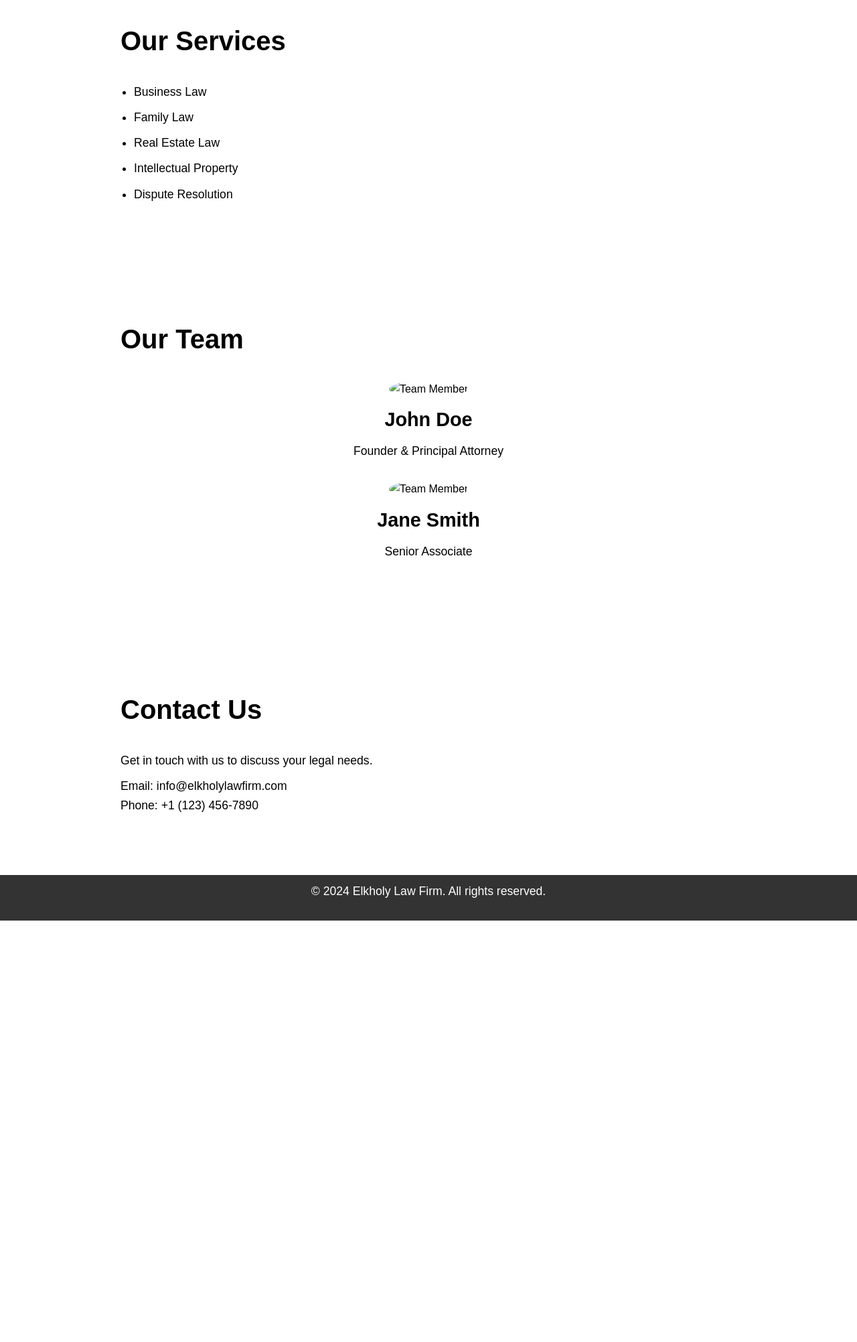
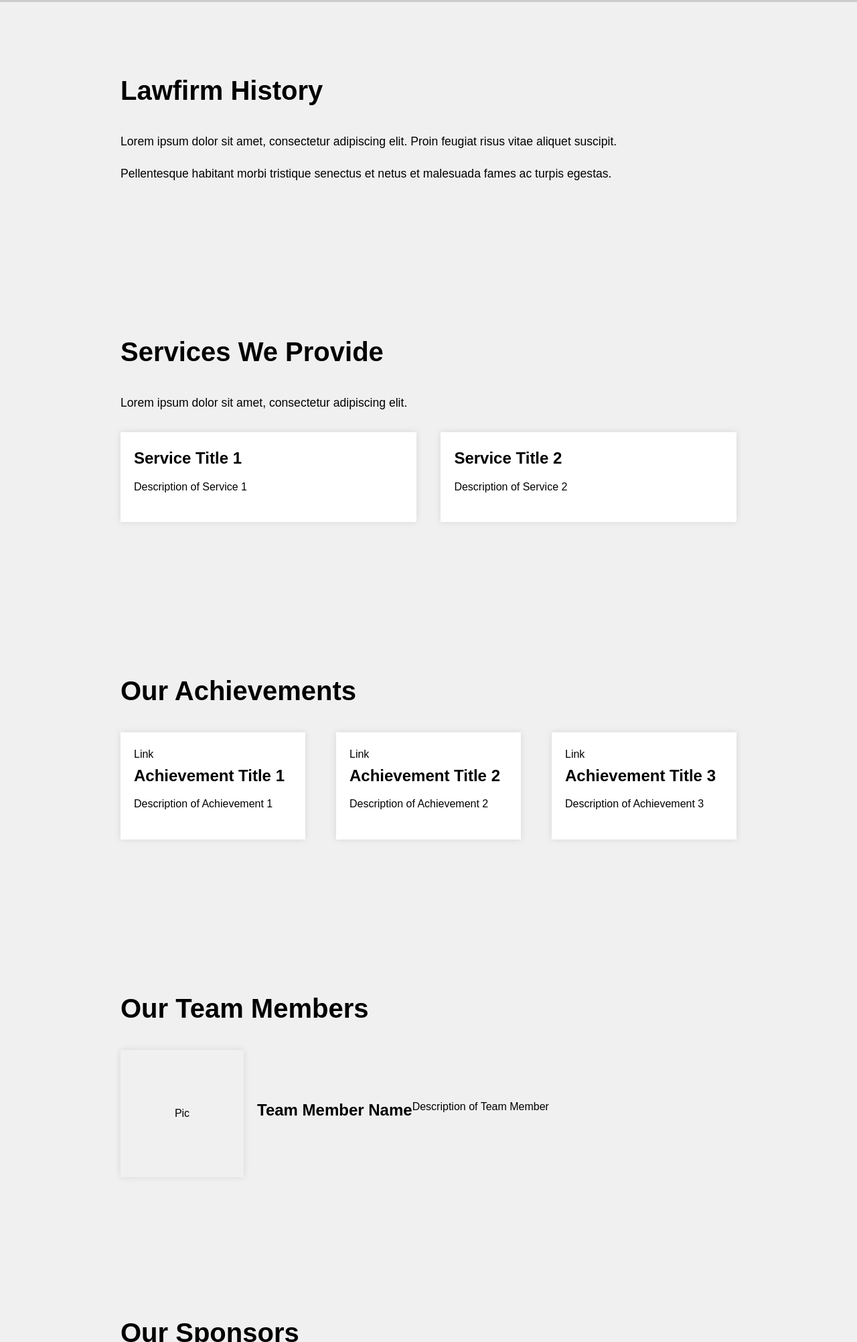
Before and after one commit to Seif555/Elkholy-Lawfirm, a plain HTML site: page index.html in a window 1280 px wide. Shown: the part 797-2800 px from the top of the page at 67% size. Before the commit the page ends 2171 px from the top, so only its background shows below. Drawn offline with Linux system fonts and the light colour scheme; placeholder pictures from the web are drawn by us.

Commit message:
Add initial HTML and CSS files

```diff
--- a/index.html
+++ b/index.html
@@ -7,71 +7,108 @@
     <link rel="stylesheet" href="styles.css">
 </head>
 <body>
-    <header>
-        <nav>
-            <ul>
-                <li><a href="#about">About</a></li>
-                <li><a href="#services">Services</a></li>
-                <li><a href="#team">Our Team</a></li>
-                <li><a href="#contact">Contact</a></li>
-            </ul>
-        </nav>
-    </header>
 
-    <section id="hero">
-        <div class="hero-content">
-            <h1>Welcome to Elkholy Law Firm</h1>
-            <p>Your trusted legal advisors</p>
-        </div>
-    </section>
-
-    <section id="about">
-        <div class="container">
-            <h2>About Us</h2>
-            <p>Elkholy Law Firm is dedicated to providing expert legal advice and representation to individuals and businesses.</p>
-            <p>We specialize in various areas of law, ensuring comprehensive legal solutions tailored to meet your needs.</p>
-        </div>
-    </section>
-
-    <section id="services">
-        <div class="container">
-            <h2>Our Services</h2>
-            <ul>
-                <li>Business Law</li>
-                <li>Family Law</li>
-                <li>Real Estate Law</li>
-                <li>Intellectual Property</li>
-                <li>Dispute Resolution</li>
-            </ul>
-        </div>
-    </section>
-
-    <section id="team">
-        <div class="container">
-            <h2>Our Team</h2>
-            <div class="team-member">
-                <img src="team-member.jpg" alt="Team Member">
-                <h3>John Doe</h3>
-                <p>Founder & Principal Attorney</p>
-            </div>
-            <div class="team-member">
-                <img src="team-member.jpg" alt="Team Member">
-                <h3>Jane Smith</h3>
-                <p>Senior Associate</p>
+    <!-- Home Section -->
+    <section id="home" class="section">
+        <div class="background-image">
+            <div class="centered-text">
+                <h1>Elkholy Law Firm</h1>
             </div>
         </div>
     </section>
 
-    <section id="contact">
+    <!-- Lawfirm History Section -->
+    <section id="lawfirm-history" class="section">
+        <div class="container">
+            <h2>Lawfirm History</h2>
+            <p>Lorem ipsum dolor sit amet, consectetur adipiscing elit. Proin feugiat risus vitae aliquet suscipit.</p>
+            <p>Pellentesque habitant morbi tristique senectus et netus et malesuada fames ac turpis egestas.</p>
+        </div>
+    </section>
+
+    <!-- Services Section -->
+    <section id="services" class="section">
+        <div class="container">
+            <h2>Services We Provide</h2>
+            <p>Lorem ipsum dolor sit amet, consectetur adipiscing elit.</p>
+            <div class="service">
+                <div class="service-item">
+                    <h3>Service Title 1</h3>
+                    <p>Description of Service 1</p>
+                </div>
+                <div class="service-item">
+                    <h3>Service Title 2</h3>
+                    <p>Description of Service 2</p>
+                </div>
+            </div>
+            <!-- Add more service-item divs here as needed -->
+        </div>
+    </section>
+
+    <!-- Our Achievements Section -->
+    <section id="achievements" class="section">
+        <div class="container">
+            <h2>Our Achievements</h2>
+            <div class="achievement">
+                <div class="achievement-item">
+                    <div class="achievement-image">Link</div>
+                    <h3>Achievement Title 1</h3>
+                    <p>Description of Achievement 1</p>
+                </div>
+                <div class="achievement-item">
+                    <div class="achievement-image">Link</div>
+                    <h3>Achievement Title 2</h3>
+                    <p>Description of Achievement 2</p>
+                </div>
+                <div class="achievement-item">
+                    <div class="achievement-image">Link</div>
+                    <h3>Achievement Title 3</h3>
+                    <p>Description of Achievement 3</p>
+                </div>
+            </div>
+            <!-- Add more achievement-item divs here as needed -->
+        </div>
+    </section>
+
+    <!-- Team Members Section -->
+    <section id="team-members" class="section">
+        <div class="container">
+            <h2>Our Team Members</h2>
+            <div class="team-member">
+                <div class="team-member-image">Pic</div>
+                <h3>Team Member Name</h3>
+                <p>Description of Team Member</p>
+            </div>
+            <!-- Add more team-member divs here as needed -->
+        </div>
+    </section>
+
+    <!-- Sponsors Section -->
+    <section id="sponsors" class="section">
+        <div class="container">
+            <h2>Our Sponsors</h2>
+            <div class="sponsor">
+                <p>Sponsor Name 1</p>
+                <p>Sponsor Name 2</p>
+                <!-- Add more sponsor names here as needed -->
+            </div>
+        </div>
+    </section>
+
+    <!-- Contact Us Section -->
+    <section id="contact-us" class="section">
         <div class="container">
             <h2>Contact Us</h2>
-            <p>Get in touch with us to discuss your legal needs.</p>
+            <p>Get in touch with us for legal advice and services.</p>
             <p>Email: info@elkholylawfirm.com<br>Phone: +1 (123) 456-7890</p>
         </div>
     </section>
 
     <footer>
-        <p>&copy; 2024 Elkholy Law Firm. All rights reserved.</p>
+        <div class="container">
+            <p>&copy; 2024 Elkholy Law Firm. All rights reserved.</p>
+        </div>
     </footer>
+
 </body>
 </html>
--- a/styles.css
+++ b/styles.css
@@ -8,50 +8,12 @@
 body {
     font-family: Arial, sans-serif;
     line-height: 1.6;
-}
-
-/* Navigation styles */
-header {
-    background-color: #333;
-    color: #fff;
-    padding: 10px 0;
-}
-
-    header nav ul {
-        list-style-type: none;
-        text-align: center;
-    }
-
-        header nav ul li {
-            display: inline;
-            margin: 0 10px;
-        }
-
-            header nav ul li a {
-                color: #fff;
-                text-decoration: none;
-                font-weight: bold;
-            }
-
-/* Hero section styles */
-#hero {
-    background-color: #f2f2f2;
-    padding: 100px 0;
-    text-align: center;
-}
-
-.hero-content h1 {
-    font-size: 3rem;
-    margin-bottom: 20px;
-}
-
-.hero-content p {
-    font-size: 1.2rem;
+    background-color: #f0f0f0;
 }
 
 /* Sections */
-section {
-    padding: 80px 0;
+.section {
+    padding: 100px 0;
 }
 
 .container {
@@ -70,47 +32,129 @@ p {
     margin-bottom: 20px;
 }
 
-ul {
-    list-style-type: disc;
-    margin-left: 20px;
+/* Home Section */
+#home {
+    height: 100vh;
+    background-image: url('https://via.placeholder.com/1500x800/cccccc/ffffff?text=Home+Background');
+    background-size: cover;
+    background-position: center;
+    display: flex;
+    justify-content: center;
+    align-items: center;
+    color: #fff;
 }
 
-    ul li {
-        font-size: 1.1rem;
+.centered-text {
+    text-align: center;
+}
+
+    .centered-text h1 {
+        font-size: 4rem;
+    }
+
+/* Services Section */
+.service {
+    display: flex;
+    justify-content: space-between;
+    margin-top: 30px;
+}
+
+.service-item {
+    flex: 0 0 48%;
+    background-color: #fff;
+    padding: 20px;
+    box-shadow: 0 0 10px rgba(0, 0, 0, 0.1);
+    margin-bottom: 20px;
+}
+
+    .service-item h3 {
+        font-size: 1.5rem;
         margin-bottom: 10px;
     }
 
-/* Team section */
-.team-member {
-    text-align: center;
-    margin-bottom: 30px;
+    .service-item p {
+        font-size: 1rem;
     }
 
-    .team-member img {
-        width: 150px;
-        height: 150px;
-        border-radius: 50%;
+/* Achievements Section */
+.achievement {
+    display: flex;
+    justify-content: space-between;
+    flex-wrap: wrap;
+    margin-top: 30px;
+}
+
+.achievement-item {
+    flex: 0 0 30%;
+    background-color: #fff;
+    padding: 20px;
+    box-shadow: 0 0 10px rgba(0, 0, 0, 0.1);
+    margin-bottom: 20px;
+}
+
+    .achievement-item h3 {
+        font-size: 1.5rem;
         margin-bottom: 10px;
     }
 
+    .achievement-item p {
+        font-size: 1rem;
+    }
+
+/* Team Members Section */
+.team-member {
+    display: flex;
+    align-items: center;
+    margin-top: 30px;
+}
+
+.team-member-image {
+    flex: 0 0 20%;
+    background-color: #f0f0f0;
+    padding: 20px;
+    box-shadow: 0 0 10px rgba(0, 0, 0, 0.1);
+    margin-right: 20px;
+    text-align: center;
+    line-height: 150px; /* Adjust to center text vertically */
+}
+
 .team-member h3 {
-        font-size: 1.8rem;
+    font-size: 1.5rem;
     margin-bottom: 10px;
 }
 
 .team-member p {
-        font-size: 1.1rem;
+    font-size: 1rem;
 }
 
-/* Contact section */
-#contact p {
-    font-size: 1.1rem;
+/* Sponsors Section */
+.sponsor {
+    display: flex;
+    flex-wrap: wrap;
+    margin-top: 30px;
+}
+
+    .sponsor p {
+        flex: 0 0 50%;
+        font-size: 1.2rem;
+        padding: 10px;
+    }
+
+/* Contact Us Section */
+#contact-us {
+    background-color: #333;
+    color: #fff;
+    padding: 100px 0;
+    text-align: center;
+}
+
+    #contact-us p {
+        font-size: 1.2rem;
         margin-bottom: 10px;
     }
 
-/* Footer */
 footer {
-    background-color: #333;
+    background-color: #555;
     color: #fff;
     text-align: center;
     padding: 10px 0;
```
Lines whose indentation alone changed are shown as unchanged.
